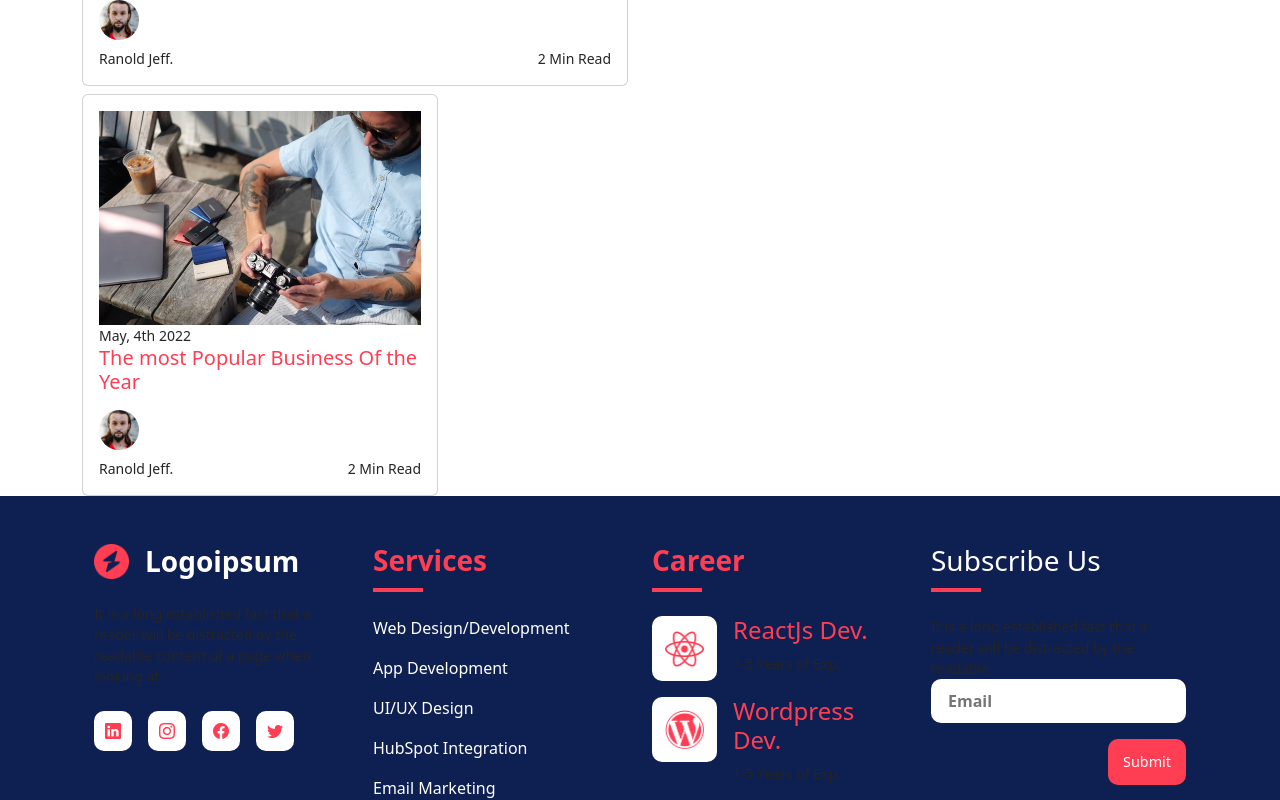
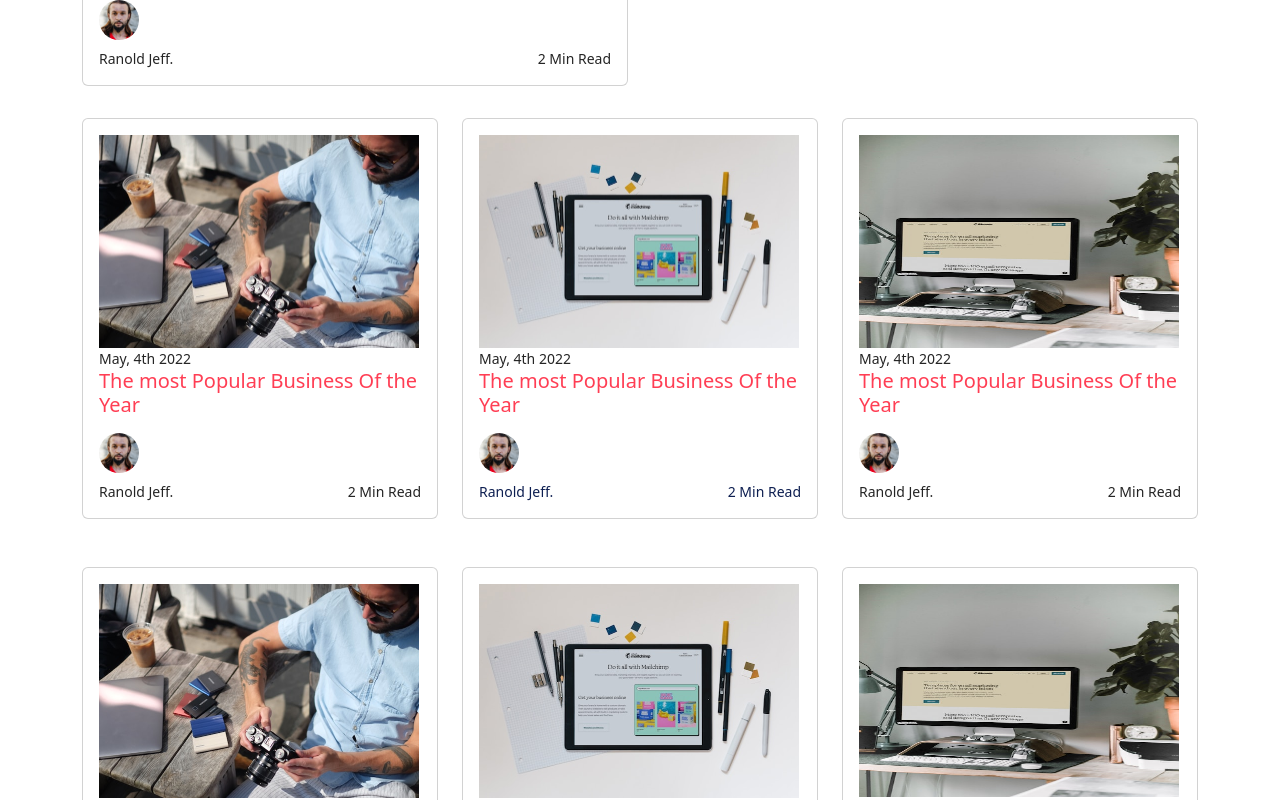
Before and after one commit to rikkriuk/fe-slicing-design-kelompok-2, a React (Vite) app: page /blog in a window 1280 px wide. Shown: the part 520-1320 px from the top of the page. Built offline with nearby package versions, Linux system fonts and the light colour scheme.

Commit message:
feat bottomborder

```diff
--- a/src/components/AboutUs/AboutUsComponent.jsx
+++ b/src/components/AboutUs/AboutUsComponent.jsx
@@ -1,6 +1,6 @@
 import React from "react";
 import "./AboutUsStyles.css";
-import aboutUs from "../../assets/AboutUs.jpegnp";
+import aboutUs from "../../assets/AboutUs.jpeg";
 
 // Function for About us Component
 const AboutUsComponent = () => {
--- a/src/components/BlogBottom/BlogBottomComponenet.jsx
+++ b/src/components/BlogBottom/BlogBottomComponenet.jsx
@@ -1,6 +1,8 @@
 import React from "react";
 import "./BlogBottomStyle.css";
 import personTop from "../../assets/PersonBlogTop.jpeg";
+import personTop2 from "../../assets/Photoblog2.jpeg";
+import personTop3 from "../../assets/potoblog3.jpeg";
 import author from "../../assets/Author1.jpeg";
 
 const BlogBottomComponenet = () => {
@@ -14,9 +16,65 @@ const BlogBottomComponenet = () => {
                 <img
                   src={personTop}
                   alt=""
-                  width="514"
-                  height="300"
+                  width="320"
+                  height="200"
                   className="img-fluid"
+                />
+                <p>May, 4th 2022</p>
+                <h2>The most Popular Business Of the Year</h2>
+                <div className="d-flex justify-content-between align-items-center mt-3 rounded">
+                  <div className="author">
+                    <img
+                      src={author}
+                      alt="gambar author"
+                      height="40"
+                      width="40"
+                      className="img-fluid rounded-circle"
+                    />
+                    <p className="mt-2"> Ranold Jeff.</p>
+                  </div>
+                  <p className="mt-5">2 Min Read</p>
+                </div>
+              </div>
+            </div>
+          </div>
+          <div className="col-md-4">
+            <div className="card my-4">
+              <div className="card-body">
+                <img
+                  src={personTop2}
+                  alt=""
+                  width="320"
+                  height="200"
+                  className="img-fluid"
+                />
+                <p>May, 4th 2022</p>
+                <h2>The most Popular Business Of the Year</h2>
+                <div className="d-flex justify-content-between align-items-center mt-3 rounded">
+                  <div className="author">
+                    <img
+                      src={author}
+                      alt="gambar author"
+                      height="40"
+                      width="40"
+                      className="img-fluid rounded-circle"
+                    />
+                    <p className="mt-2 p-custom"> Ranold Jeff.</p>
+                  </div>
+                  <p className="mt-5 p-custom">2 Min Read</p>
+                </div>
+              </div>
+            </div>
+          </div>
+          <div className="col-md-4">
+            <div className="card">
+              <div className="card-body">
+                <img
+                  src={personTop3}
+                  alt=""
+                  width="320"
+                  height="213"
+                  className=""
                 />
                 <p>May, 4th 2022</p>
                 <h2>The most Popular Business Of the Year</h2>
--- a/src/components/BlogBottom/BlogBottomStyle.css
+++ b/src/components/BlogBottom/BlogBottomStyle.css
@@ -1,9 +1,14 @@
-h2 {
-  color: #ff3e54 !important;
-  font-size: 20px !important;
+.card .card-body h2 {
+  color: #ff3e54;
+  font-size: 20px;
 }
-p {
+.card .card-body p {
   color: #252525;
   font-size: 14px;
-  margin-bottom: 0px !important;
+  margin-bottom: 0px;
 }
+.card .card-body .p-custom {
+  color: #0e1f51;
+  font-size: 14px;
+  margin-bottom: 0px;
+}
--- a/src/containers/AboutContainer.jsx
+++ b/src/containers/AboutContainer.jsx
@@ -1,6 +1,6 @@
 import React from "react";
 import About from "../components/About/AboutComponent";
-import AboutUS from "../components/AboutUs.jsx/AboutUsComponent";
+import AboutUS from "../components/AboutUs/AboutUsComponent";
 import Card from "../components/Card/CardComponent";
 
 const AboutContainer = () => {
--- a/src/containers/BlogsContainer.jsx
+++ b/src/containers/BlogsContainer.jsx
@@ -6,6 +6,8 @@ const BlogsContainer = () => {
     <div>
       <BlogTopComponent />
       <BlogBottomComponenet />
+      <BlogBottomComponenet />
+      <BlogBottomComponenet />
     </div>
   );
 };
```
Also changed, not shown: src/assets/Photoblog2.jpeg (added), src/assets/potoblog3.jpeg (added).
